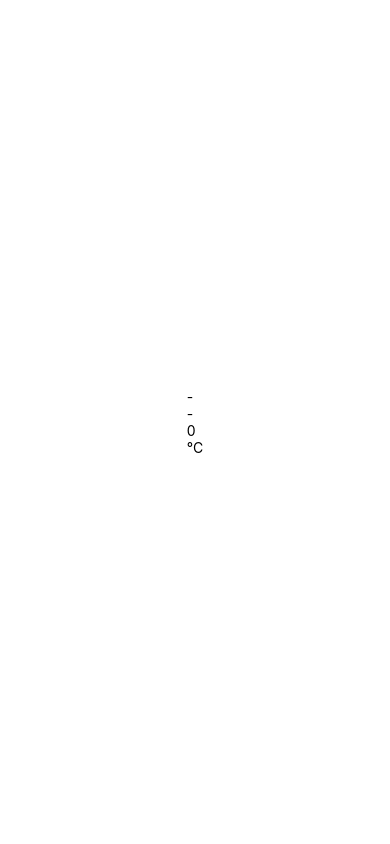
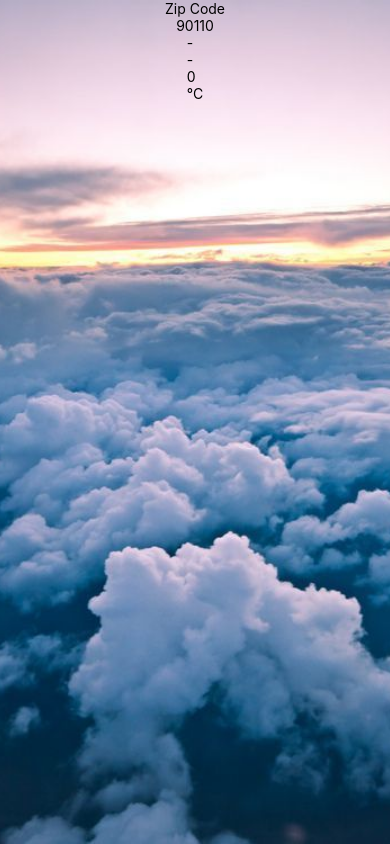
Before and after one commit to 6210110014/3SA04-React-native, a React Native app: screen / in a window 390 px wide. Built offline with nearby package versions, Linux system fonts and the light colour scheme.

Commit message:
background

```diff
--- a/components/Weather.js
+++ b/components/Weather.js
@@ -1,5 +1,5 @@
 import React,{ useState } from 'react'
-import { Text } from 'react-native'
+import { ImageBackground, Text, StyleSheet } from 'react-native'
 import Forecast from './Forcast';
 export default function Weather(props) {
     const [forecastInfo, setForecastInfo] = useState({
@@ -9,6 +9,19 @@
         })
 
     return (
-    <Forecast{...forecastInfo}/>
-    );
-   }
+
+ <ImageBackground source={require('../bg1.jpg')} style={styles.backdrop}>
+ <Text>Zip Code</Text>
+ <Text>{props.zipCode}</Text>
+ <Forecast {...forecastInfo} />
+ </ImageBackground>
+
+ );
+}
+const styles = StyleSheet.create({
+    backdrop: {
+    alignItems: 'center',
+    width: '100%',
+    height: '100%'
+    },
+   });
```
Also changed, not shown: bg1.jpg (added).
